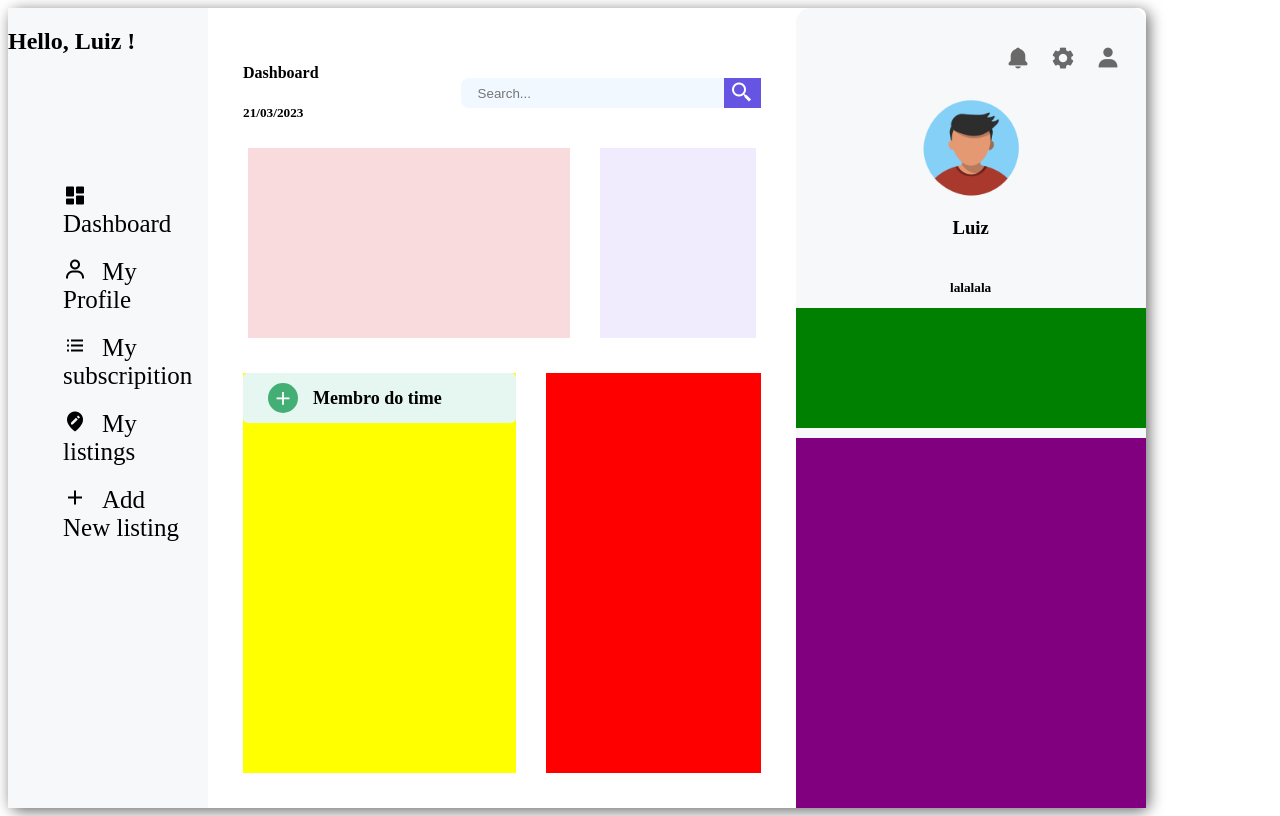
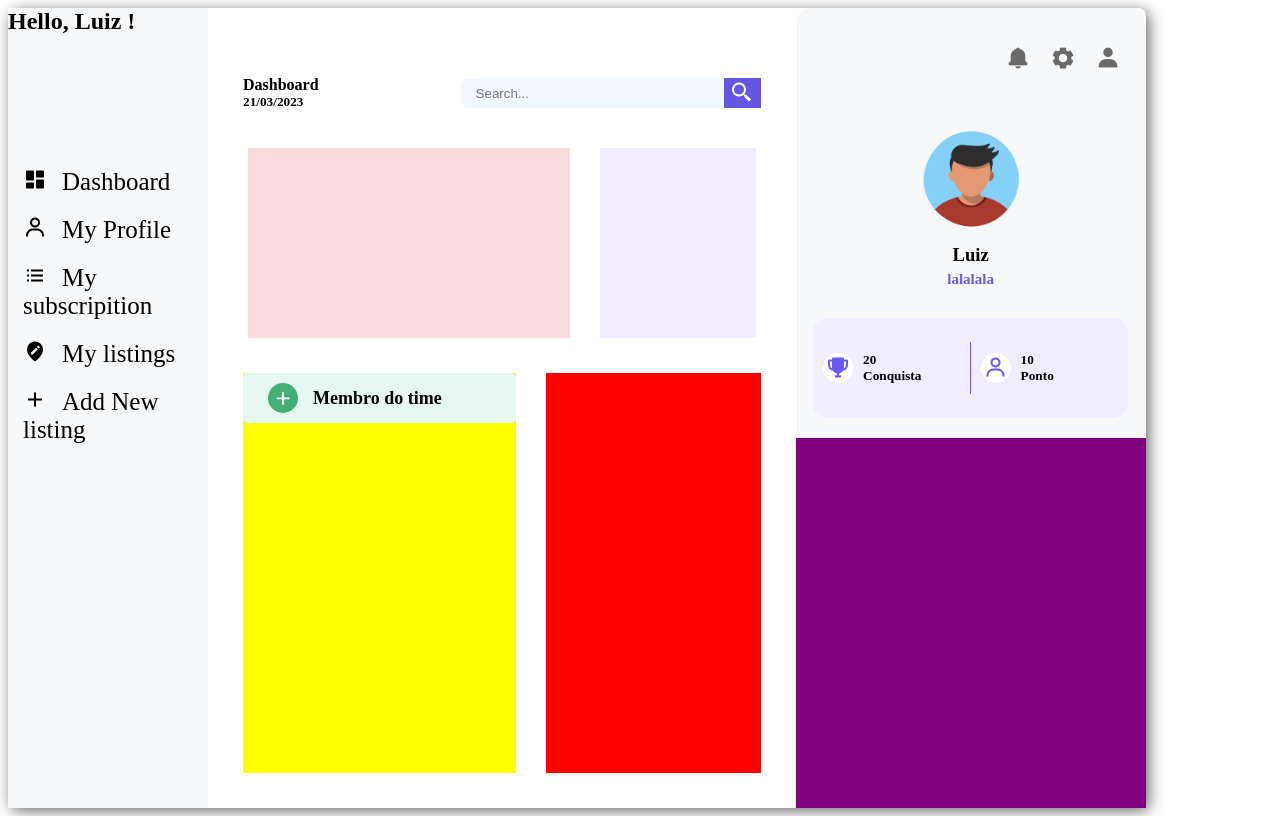
Before and after one commit to Lfbolognin/FRAMEWORKS, an Angular app in the folder my-app/: page /dashboard in a window 1280 px wide. Built offline with nearby package versions, Linux system fonts and the light colour scheme.

Commit message:
Add files via upload

```diff
--- a/my-app/src/app/components/dashboard/dashboard.component.css
+++ b/my-app/src/app/components/dashboard/dashboard.component.css
@@ -2,7 +2,10 @@
   --bg-menu: #e2e9ef;
   --shadow: #696969;
 }
-
+* {
+  margin: 0;
+  padding: 0;
+}
 .container {
   margin: 20 auto;
   width: 90%;
@@ -16,21 +19,6 @@
 .user_info {
   display: grid;
   grid-template-rows: 150px 1fr;
-}
-
-.user .perfil .img {
-  display: grid;
-  grid-template-rows: auto auto;
-  justify-content: center;
-  justify-items: center;
-  padding: 10px;
-}
-
-.user .perfil .img {
-  width: 100px;
-  height: 100px;
-  background: forestgreen;
-  border-radius: 50%;
 }
 
 .user_info .menu li {
@@ -171,9 +159,6 @@ li:hover {
   border-radius: 15px;
 }
 
-.container .user .trofeu {
-  background: green;
-}
 .container .user .status {
   background: purple;
 }
@@ -190,21 +175,68 @@ li:hover {
   color: #696969;
 }
 
-i:hover{
+.user .icones i:hover {
   transition: 0.5s;
   opacity: 0.7;
   cursor: pointer;
 }
 
 .user .perfil img {
-width: 100px;
-display: flex;
-justify-content: center;
-align-items: center;
+  width: 100px;
+  margin-bottom: 15px;
 }
-.user .perfil{
+.user .perfil {
   display: flex;
   flex-direction: column;
-justify-content: center;
-align-items: center;
+  justify-content: center;
+  align-items: center;
 }
+
+.user .perfil h5 {
+  color: #6957f8;
+  font-size: 15px;
+  margin-top: 5px;
+}
+
+.user .trofeu .box {
+  background: #f0edff;
+  width: 90%;
+  height: 100px;
+  border-radius: 15px;
+  display: grid;
+  grid-template-columns: 1fr 1fr;
+}
+.user .trofeu {
+  display: grid;
+  place-items: center;
+}
+.user .trofeu .box {
+  align-items: center;
+  display: grid;
+  justify-content: center;
+}
+
+.user .trofeu .box .ball {
+  background: #fff;
+  border-radius: 50%;
+  height: 30px;
+  width: 30px;
+  display: grid;
+  place-items: center;
+}
+.user .trofeu .box .ball i {
+  font-size: 24px;
+  color: #6957f8;
+}
+
+.user .trofeu .box .box-1,
+.user .trofeu .box .box-2 {
+  display: flex;
+  align-items: center;
+  gap: 10px;
+  padding: 10px;
+}
+
+.user .trofeu .box .box-1 {
+  border-right: 1px solid #6957f8;
+}
--- a/my-app/src/app/components/dashboard/dashboard.component.html
+++ b/my-app/src/app/components/dashboard/dashboard.component.html
@@ -65,18 +65,38 @@
 
   <div class="user">
     <div class="icones">
-      <i class='bx bxs-bell'></i>
-      <i class='bx bxs-cog' ></i>
-      <i class='bx bxs-user' ></i>
+      <i class="bx bxs-bell"></i>
+      <i class="bx bxs-cog"></i>
+      <i class="bx bxs-user"></i>
     </div>
     <div class="perfil">
-      <div class="ball">
-        <img src="./assets/avatar.png" alt="">
-      </div>
+      <img src="./assets/avatar.png" alt="" />
       <h3>Luiz</h3>
       <H5>lalalala</H5>
     </div>
-    <div class="trofeu"></div>
+    <div class="trofeu">
+      <div class="box">
+        <div class="box-1">
+          <div class="ball">
+            <i class="bx bxs-trophy"></i>
+          </div>
+          <div class="text">
+            <h5>20</h5>
+            <h5>Conquista</h5>
+          </div>
+        </div>
+
+        <div class="box-2">
+          <div class="ball">
+            <i class="bx bx-user"></i>
+          </div>
+          <div class="text">
+            <h5>10</h5>
+            <h5>Ponto</h5>
+          </div>
+        </div>
+      </div>
+    </div>
     <div class="status"></div>
   </div>
 </div>
```
